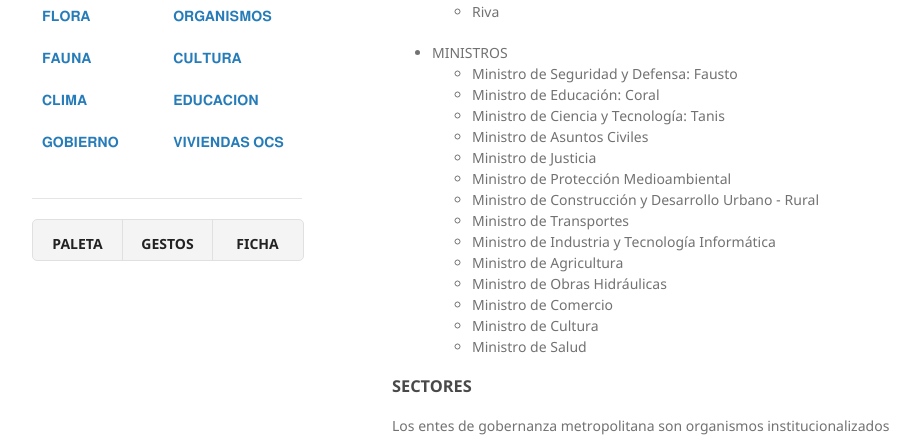
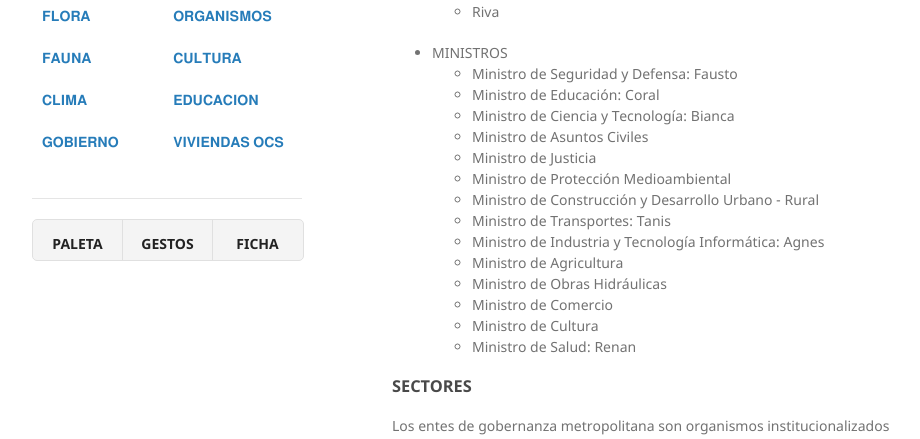
Before and after one commit to BlairSander/ciudad, a Jekyll site: the page built from gobierno.md, in a window 1280 px wide and 900 px high. Shown: the part 366-805 px from the top of the window, without its empty margins (178-1098 px from the left). Built offline with Jekyll 4.4.1, drawn with Linux system fonts in a browser that asks for light colours.

Commit message:
Update gobierno.md

```diff
--- a/gobierno.md
+++ b/gobierno.md
@@ -18,18 +18,18 @@ layout: default
 - MINISTROS
   - Ministro de Seguridad y Defensa: Fausto
   - Ministro de Educación: Coral
-  - Ministro de Ciencia y Tecnología: Tanis
+  - Ministro de Ciencia y Tecnología: Bianca
   - Ministro de Asuntos Civiles
   - Ministro de Justicia
   - Ministro de Protección Medioambiental
   - Ministro de Construcción y Desarrollo Urbano - Rural
-  - Ministro de Transportes
-  - Ministro de Industria y Tecnología Informática
+  - Ministro de Transportes: Tanis
+  - Ministro de Industria y Tecnología Informática: Agnes
   - Ministro de Agricultura
   - Ministro de Obras Hidráulicas
   - Ministro de Comercio
   - Ministro de Cultura
-  - Ministro de Salud
+  - Ministro de Salud: Renan
 
 <h3>SECTORES</h3>
 Los entes de gobernanza metropolitana son organismos
```
